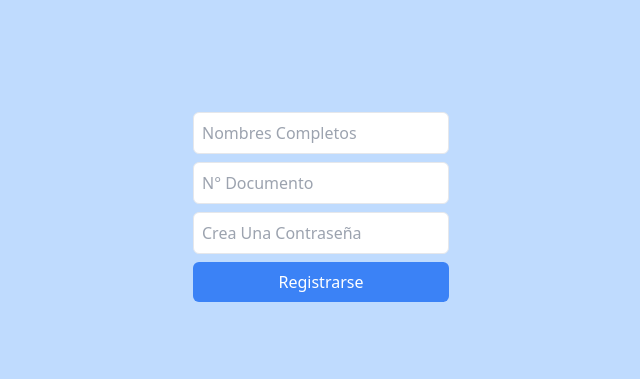
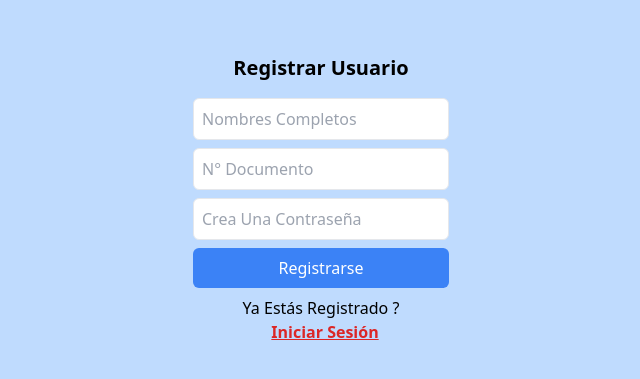
Before and after one commit to llOrtegall/Next_Chat_App, a React (Vite) app in the folder client/: page / in a window 1280 px wide. Shown: the part 169-548 px from the top of the page, without its empty margins (319-959 px from the left). Built offline with nearby package versions, Linux system fonts and the light colour scheme; no server answers.

Commit message:
requerido y anexando button iniciar session

```diff
--- a/client/src/RegisterAndLogin.jsx
+++ b/client/src/RegisterForm.jsx
@@ -2,7 +2,7 @@ import axios from 'axios'
 import { useContext, useState } from 'react'
 import { UsuarioContext } from './Auth/UserContext'
 
-export function RegisterAndLogin () {
+export function RegisterForm () {
   const [nombres, setNombres] = useState('')
   const [contrasena, setContrasena] = useState('')
   const [documento, setDocumento] = useState('')
@@ -18,27 +18,35 @@ export function RegisterAndLogin () {
   }
 
   return (
-    <section className='bg-blue-200 h-screen flex items-center'>
-      <form className='w-64 mx-auto mb-12' onSubmit={registerUser}>
+    <section className='bg-blue-200 h-screen w-screen grid place-content-center pb-20'>
+      <form className='w-64 mx-auto' onSubmit={registerUser}>
+        <h2 className='text-center py-4 font-bold text-xl'>Registrar Usuario</h2>
         <input
           type='text' placeholder='Nombres Completos' value={nombres}
           className='block w-full rounded-md p-2 mb-2 border'
-          onChange={ev => setNombres(ev.target.value)}
+          onChange={ev => setNombres(ev.target.value)} required
         />
         <input
           type='text' placeholder='N° Documento' value={documento}
           className='block w-full rounded-md p-2 mb-2 border'
-          onChange={ev => setDocumento(ev.target.value)}
+          onChange={ev => setDocumento(ev.target.value)} required
         />
         <input
           type='password' placeholder='Crea Una Contraseña' value={contrasena}
-          className='block w-full rounded-md p-2 mb-2 border'
+          className='block w-full rounded-md p-2 mb-2 border' required
           onChange={ev => setContrasena(ev.target.value)}
         />
         <button className='bg-blue-500 text-white block w-full p-2 rounded-md'>
           Registrarse
         </button>
+        <article className='text-center pt-2'>
+          Ya Estás Registrado ?
+        </article>
       </form>
+
+      <button className='text-red-600 font-semibold pl-2 underline hover:text-blue-600'>
+        Iniciar Sesión
+      </button>
     </section>
   )
 }
--- a/client/src/Routes/Routes.jsx
+++ b/client/src/Routes/Routes.jsx
@@ -1,5 +1,5 @@
 import { useContext } from 'react'
-import { RegisterAndLogin } from '../RegisterAndLogin.jsx'
+import { RegisterForm } from '../RegisterForm.jsx'
 import { UsuarioContext } from '../Auth/UserContext.jsx'
 
 export function Routes () {
@@ -10,6 +10,6 @@ export function Routes () {
   }
 
   return (
-    <RegisterAndLogin />
+    <RegisterForm />
   )
 }
```
